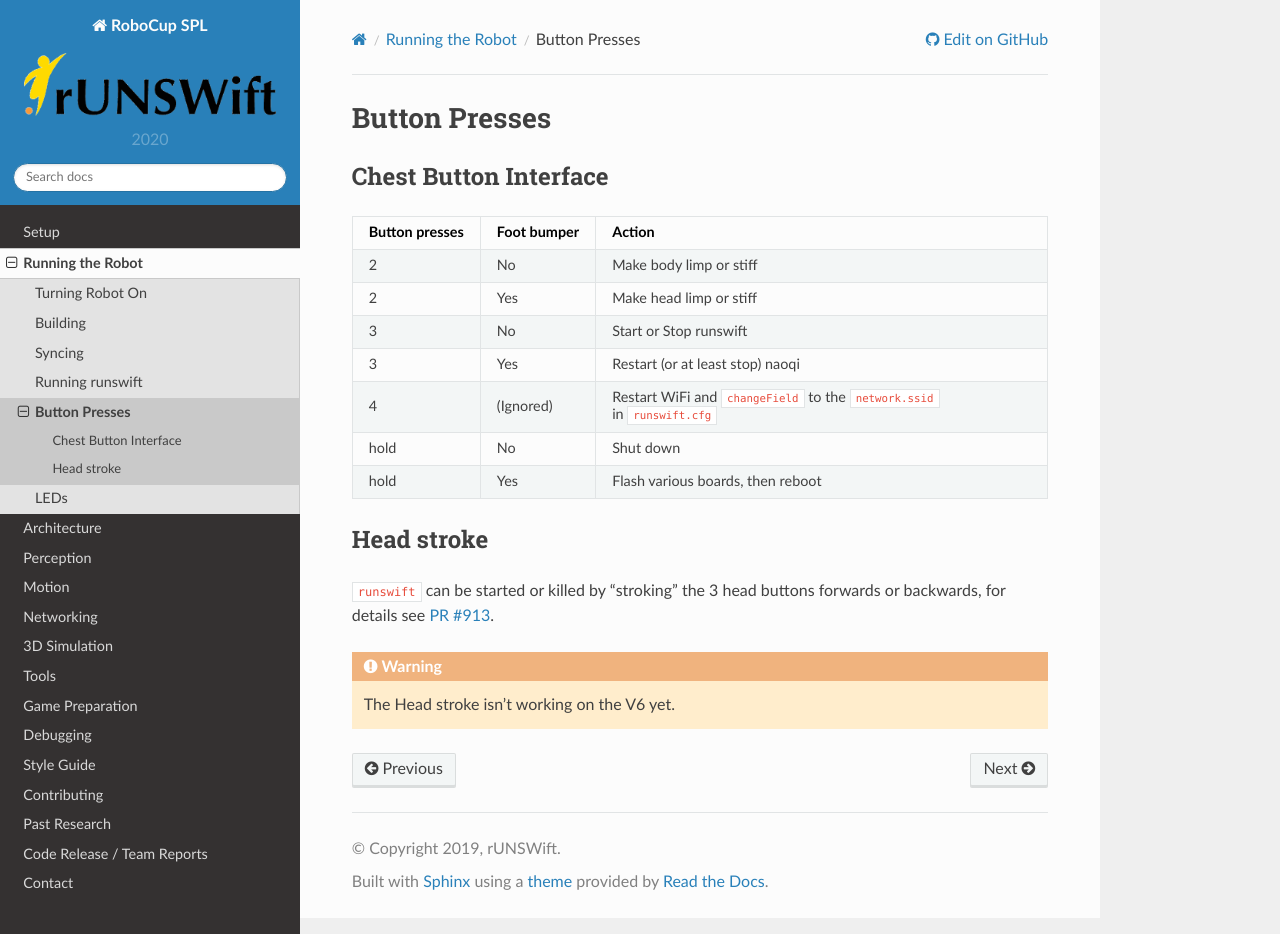
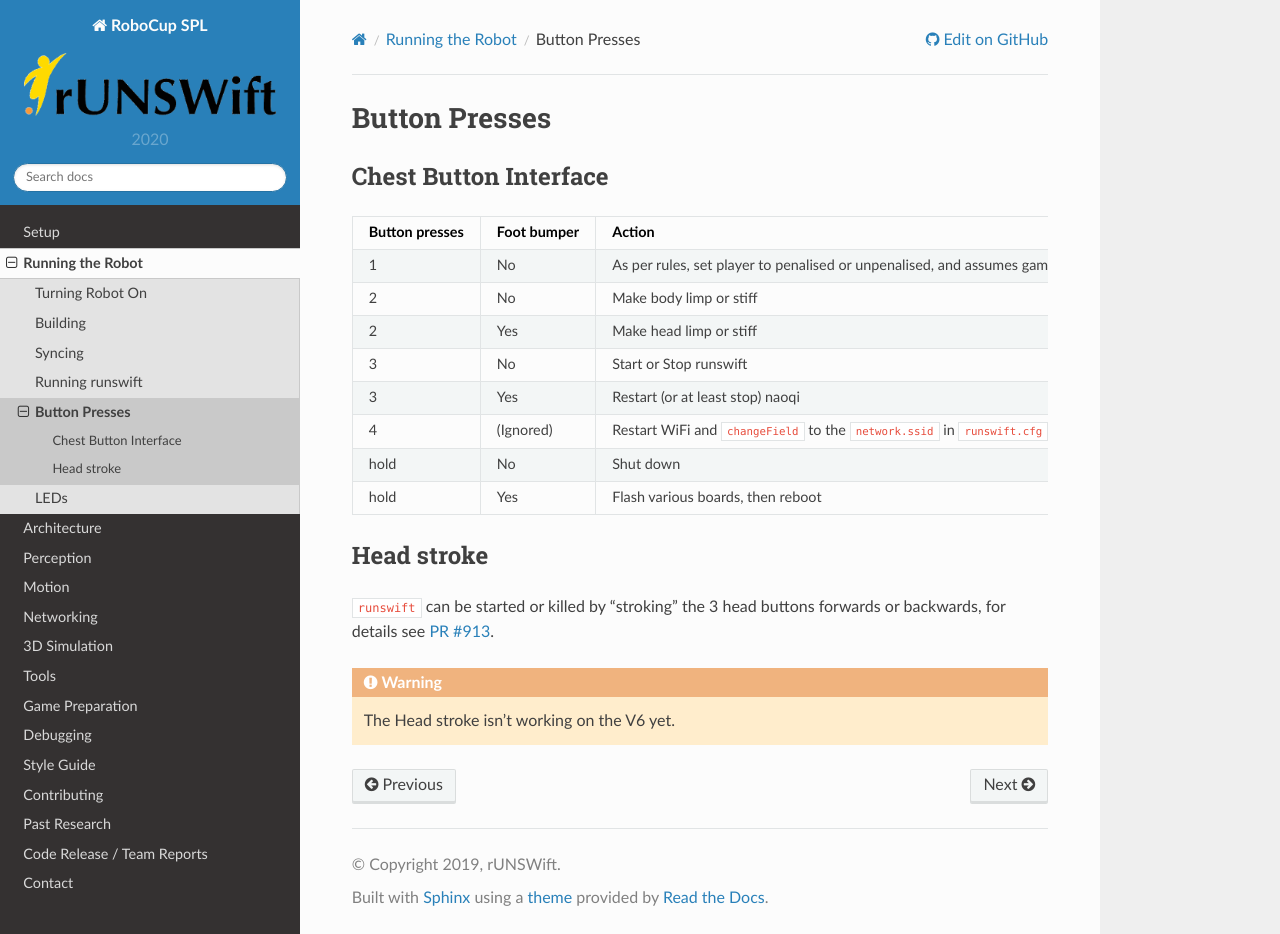
Before and after one commit to UNSWComputing/rUNSWift-docs, a Sphinx documentation site: the page built from source/running/button_presses.rst, in a window 1280 px wide and 934 px high. Built offline with Sphinx 7.4.7 and the Read the Docs theme 2.0.0, drawn with Linux system fonts in a browser that asks for light colours.

Commit message:
explain what single-button press does

```diff
--- a/source/running/button_presses.rst
+++ b/source/running/button_presses.rst
@@ -8,23 +8,25 @@ Button Presses
 Chest Button Interface
 **********************
 
-+------------------+-----------------+-------------------------------------------------------------------------------+
-| Button presses   | Foot bumper     | Action                                                                        |
-+==================+=================+===============================================================================+
-| 2                | No              | Make body limp or stiff                                                       |
-+------------------+-----------------+-------------------------------------------------------------------------------+
-| 2                | Yes             | Make head limp or stiff                                                       |
-+------------------+-----------------+-------------------------------------------------------------------------------+
-| 3                | No              | Start or Stop runswift                                                        |
-+------------------+-----------------+-------------------------------------------------------------------------------+
-| 3                | Yes             | Restart (or at least stop) naoqi                                              |
-+------------------+-----------------+-------------------------------------------------------------------------------+
-| 4                | (Ignored)       | Restart WiFi and ``changeField`` to the ``network.ssid`` in ``runswift.cfg``  |
-+------------------+-----------------+-------------------------------------------------------------------------------+
-| hold             | No              | Shut down                                                                     |
-+------------------+-----------------+-------------------------------------------------------------------------------+
-| hold             | Yes             | Flash various boards, then reboot                                             |
-+------------------+-----------------+-------------------------------------------------------------------------------+
++------------------+-----------------+-------------------------------------------------------------------------------------------+
+| Button presses   | Foot bumper     | Action                                                                                    |
++==================+=================+===========================================================================================+
+| 1                | No              | As per rules, set player to penalised or unpenalised, and assumes game state is 'playing' |
++------------------+-----------------+-------------------------------------------------------------------------------------------+
+| 2                | No              | Make body limp or stiff                                                                   |
++------------------+-----------------+-------------------------------------------------------------------------------------------+
+| 2                | Yes             | Make head limp or stiff                                                                   |
++------------------+-----------------+-------------------------------------------------------------------------------------------+
+| 3                | No              | Start or Stop runswift                                                                    |
++------------------+-----------------+-------------------------------------------------------------------------------------------+
+| 3                | Yes             | Restart (or at least stop) naoqi                                                          |
++------------------+-----------------+-------------------------------------------------------------------------------------------+
+| 4                | (Ignored)       | Restart WiFi and ``changeField`` to the ``network.ssid`` in ``runswift.cfg``              |
++------------------+-----------------+-------------------------------------------------------------------------------------------+
+| hold             | No              | Shut down                                                                                 |
++------------------+-----------------+-------------------------------------------------------------------------------------------+
+| hold             | Yes             | Flash various boards, then reboot                                                         |
++------------------+-----------------+-------------------------------------------------------------------------------------------+
 
 ***********
 Head stroke
```
